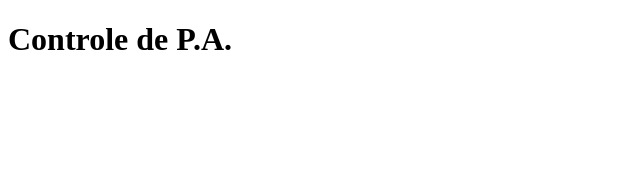
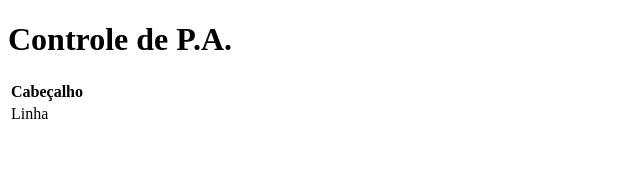
Before and after one commit to leonardo-amaro/controle-pa, a React (Vite) app: page / in a window 1280 px wide. Shown: the top 176 px of the page, without its empty margins (0-640 px from the left). Built offline with nearby package versions, Linux system fonts and the light colour scheme.

Commit message:
adicionando componente Tabela

```diff
--- a/src/App.jsx
+++ b/src/App.jsx
@@ -1,7 +1,10 @@
+import Tabela from "./components/Tabela"
+
 const App = () => {
   return (
     <>
       <h1>Controle de P.A.</h1>
+      <Tabela />
     </>
   )
 }
--- /dev/null
+++ b/src/components/Tabela/index.jsx
@@ -0,0 +1,14 @@
+const Tabela = () => {
+    return (
+        <table>
+            <thead>
+                <th>Cabeçalho</th>
+            </thead>
+            <tr>
+                <td>Linha</td>
+            </tr>
+        </table>
+    )
+}
+
+export default Tabela
```
